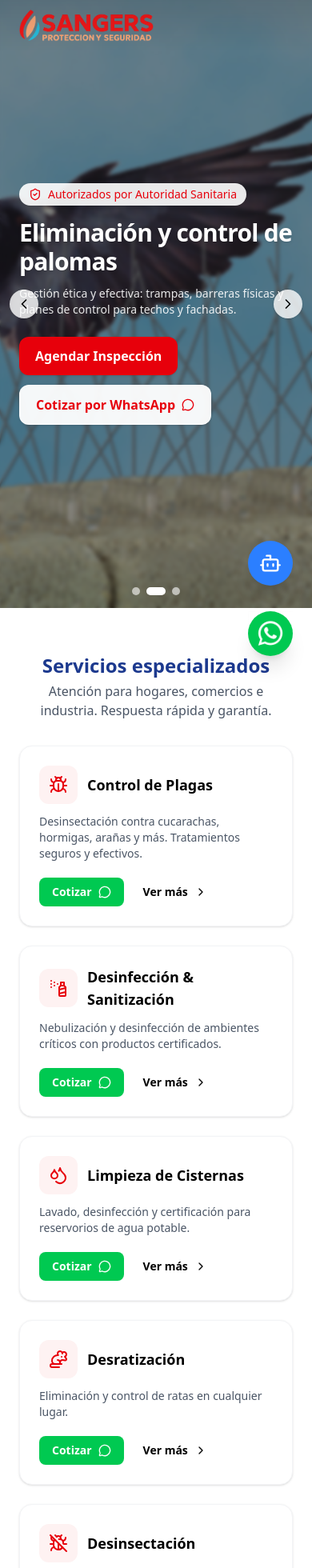
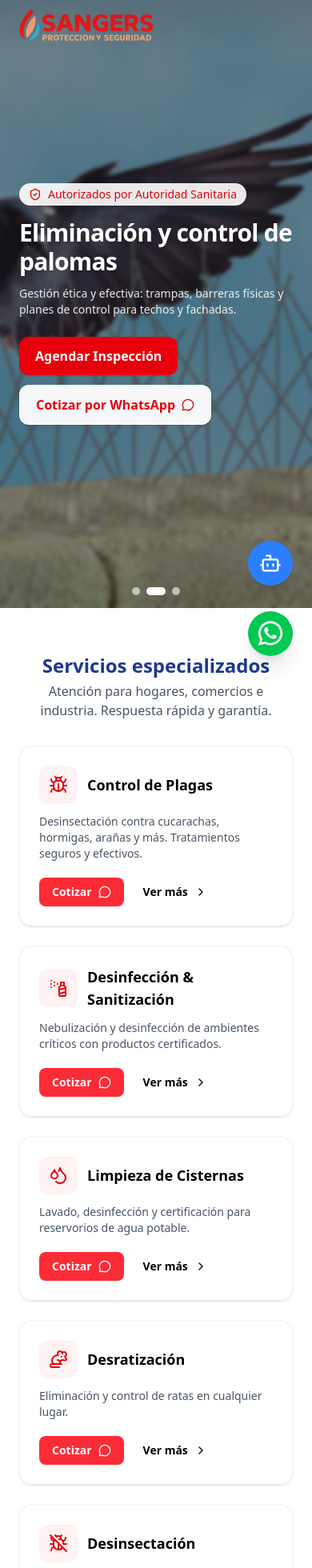
Before and after one commit to wizzsam/Maqueta-Sangers, a React (Vite) app: page / in a window 390 px wide. Shown: the top 1960 px of the page at 80% size. Built offline with nearby package versions, Linux system fonts and the light colour scheme.

Commit message:
cambios productos

```diff
--- a/src/pages/components/home/Hero.tsx
+++ b/src/pages/components/home/Hero.tsx
@@ -119,12 +119,6 @@ export default function Hero({ slides, waPhone, waMsg }: Props) {
         </div>
       </div>
 
-      <button onClick={prev} className="absolute left-3 top-1/2 -translate-y-1/2 rounded-full bg-white/80 hover:bg-white p-2 shadow">
-        <ChevronLeft className="size-5" />
-      </button>
-      <button onClick={next} className="absolute right-3 top-1/2 -translate-y-1/2 rounded-full bg-white/80 hover:bg-white p-2 shadow">
-        <ChevronRight className="size-5" />
-      </button>
 
       <div className="absolute bottom-4 left-1/2 -translate-x-1/2 flex gap-2">
         {slides.map((_, i) => (
--- a/src/pages/components/home/ProductCard.tsx
+++ b/src/pages/components/home/ProductCard.tsx
@@ -1,23 +1,23 @@
 import React from "react";
-import { Eye, ShoppingCart } from "lucide-react";
+import { Eye, MessageCircle } from "lucide-react";
 import type { Product } from "../../types/home";
 
 export default function ProductCard({ p }: { p: Product }) {
   return (
-    <div className="snap-start shrink-0 w-[85%] sm:w-[60%] md:w-[46%] lg:w-[32%] xl:w-[28%] bg-white rounded-2xl shadow border border-gray-100 overflow-hidden">
+    <div className="snap-start shrink-0 w-[85%] sm:w-[60%] md:w-[46%] lg:w-[32%] xl:w-[28%] bg-white rounded-2xl shadow border border-gray-100 overflow-hidden flex flex-col">
       <div className="h-44 md:h-52 overflow-hidden">
         <img src={p.image} alt={p.title} className="h-full w-full object-cover" />
       </div>
-      <div className="p-5">
+      <div className="p-5 flex flex-col grow">
         <h3 className="text-base md:text-lg font-semibold text-blue-900">{p.title}</h3>
         <p className="mt-2 text-sm text-gray-600 line-clamp-3">{p.description}</p>
         {p.price && <p className="mt-2 font-semibold text-gray-800">{p.price}</p>}
-        <div className="mt-4 flex gap-2">
-          <a href={p.href ?? "#"} className="inline-flex items-center gap-2 rounded-lg px-4 py-2 text-sm font-semibold border hover:bg-gray-50">
+        <div className="mt-auto pt-4 flex gap-2">
+          <a href="/productos" className="inline-flex items-center gap-2 rounded-lg px-4 py-2 text-sm font-semibold border hover:bg-gray-50">
             Ver más <Eye className="size-4" />
           </a>
           <a href="/productos" className="inline-flex items-center gap-2 rounded-lg bg-red-600 text-white px-4 py-2 text-sm font-semibold hover:bg-red-700">
-            Comprar <ShoppingCart className="size-4" />
+            Cotizar <MessageCircle className="size-4" />
           </a>
         </div>
       </div>
--- a/src/pages/components/home/SecciónServicios.tsx
+++ b/src/pages/components/home/SecciónServicios.tsx
@@ -23,7 +23,7 @@ export default function ServicesSection() {
           <div className="mt-5 flex flex-wrap gap-2">
             <a href={`https://wa.me/${WHATSAPP_PHONE}?text=${encodeURIComponent("Quiero cotizar Control de Plagas.")}`}
                target="_blank" rel="noreferrer"
-               className="inline-flex items-center gap-2 rounded-lg bg-green-500 text-white px-4 py-2 text-sm font-semibold hover:bg-green-700">
+               className="inline-flex items-center gap-2 rounded-lg bg-red-500 text-white px-4 py-2 text-sm font-semibold hover:bg-red-700">
               Cotizar <MessageCircle className="size-4" />
             </a>
 
@@ -45,7 +45,7 @@ export default function ServicesSection() {
           <div className="mt-5 flex flex-wrap gap-2">
             <a href={`https://wa.me/${WHATSAPP_PHONE}?text=${encodeURIComponent("Quiero cotizar Desinfección & Sanitización.")}`}
                target="_blank" rel="noreferrer"
-               className="inline-flex items-center gap-2 rounded-lg bg-green-500 text-white px-4 py-2 text-sm font-semibold hover:bg-green-700">
+               className="inline-flex items-center gap-2 rounded-lg bg-red-500 text-white px-4 py-2 text-sm font-semibold hover:bg-red-700">
               Cotizar <MessageCircle className="size-4" />
             </a>
 
@@ -67,7 +67,7 @@ export default function ServicesSection() {
           <div className="mt-5 flex flex-wrap gap-2">
             <a href={`https://wa.me/${WHATSAPP_PHONE}?text=${encodeURIComponent("Quiero cotizar Limpieza de Cisternas.")}`}
                target="_blank" rel="noreferrer"
-               className="inline-flex items-center gap-2 rounded-lg bg-green-500 text-white px-4 py-2 text-sm font-semibold hover:bg-green-700">
+               className="inline-flex items-center gap-2 rounded-lg bg-red-500 text-white px-4 py-2 text-sm font-semibold hover:bg-red-700">
               Cotizar <MessageCircle className="size-4" />
             </a>
 
@@ -87,7 +87,7 @@ export default function ServicesSection() {
           <div className="mt-5 flex flex-wrap gap-2">
             <a href={`https://wa.me/${WHATSAPP_PHONE}?text=${encodeURIComponent("Quiero cotizar Desratización.")}`}
                target="_blank" rel="noreferrer"
-               className="inline-flex items-center gap-2 rounded-lg bg-green-500 text-white px-4 py-2 text-sm font-semibold hover:bg-green-700">
+               className="inline-flex items-center gap-2 rounded-lg bg-red-500 text-white px-4 py-2 text-sm font-semibold hover:bg-red-700">
               Cotizar <MessageCircle className="size-4" />
             </a>
 
@@ -107,7 +107,7 @@ export default function ServicesSection() {
           <div className="mt-5 flex flex-wrap gap-2">
             <a href={`https://wa.me/${WHATSAPP_PHONE}?text=${encodeURIComponent("Quiero cotizar Desinsectación.")}`}
                target="_blank" rel="noreferrer"
-               className="inline-flex items-center gap-2 rounded-lg bg-green-500 text-white px-4 py-2 text-sm font-semibold hover:bg-green-700">
+               className="inline-flex items-center gap-2 rounded-lg bg-red-500 text-white px-4 py-2 text-sm font-semibold hover:bg-red-700">
               Cotizar <MessageCircle className="size-4" />
             </a>
             <button className="inline-flex items-center gap-2 rounded-lg px-4 py-2 text-sm font-semibold hover:underline">
@@ -126,7 +126,7 @@ export default function ServicesSection() {
           <div className="mt-5 flex flex-wrap gap-2">
             <a href={`https://wa.me/${WHATSAPP_PHONE}?text=${encodeURIComponent("Quiero cotizar Control de palomas.")}`}
                target="_blank" rel="noreferrer"
-               className="inline-flex items-center gap-2 rounded-lg bg-green-500 text-white px-4 py-2 text-sm font-semibold hover:bg-green-700">
+               className="inline-flex items-center gap-2 rounded-lg bg-red-500 text-white px-4 py-2 text-sm font-semibold hover:bg-red-700">
               Cotizar <MessageCircle className="size-4" />
             </a>
 
--- a/src/pages/components/productos/ProductDetail.tsx
+++ b/src/pages/components/productos/ProductDetail.tsx
@@ -10,6 +10,7 @@ import {
   ChevronRight,
 } from "lucide-react";
 import { PRODUCTS } from "./ProductsCatalog";
+import FichaTecnicaRaticida from "../../../assets/docs/Ficha_Tecnica_Raticida_Agrochem.pdf";
 
 // Define the Product type locally based on the structure of PRODUCTS items
 type Product = {
@@ -54,7 +55,7 @@ const PRODUCT_EXTRA: Record<string, ProductExtra> = {
       "Marcar y registrar los puntos de aplicación.",
       "Revisar las estaciones cada 2–3 días y reponer si es necesario.",
     ],
-    pdfUrl: "/docs/raticida-agrochem-ficha-tecnica.pdf",
+    pdfUrl: FichaTecnicaRaticida,
   },
   "paloma-2": {
     longDescription:
@@ -73,7 +74,7 @@ const PRODUCT_EXTRA: Record<string, ProductExtra> = {
       "Colocar cebo atractivo (granos, maíz, etc.).",
       "Verificar diariamente y coordinar el retiro con personal autorizado.",
     ],
-    pdfUrl: "/docs/trampa-palomas-ficha-tecnica.pdf",
+    pdfUrl: FichaTecnicaRaticida,
   },
   // Puedes añadir extras para el resto de IDs ("gel-3", "trampa-4", etc.)
 };
@@ -236,19 +237,11 @@ export default function ProductDetail() {
                   Consultar por WhatsApp
                 </a>
 
-                <a
-                  href="tel:+51999999999"
-                  className="inline-flex w-full items-center justify-center gap-2 rounded-xl border border-orange-500 bg-orange-50 px-4 py-2.5 text-sm font-semibold text-orange-700 hover:bg-orange-100 focus:outline-none focus:ring-2 focus:ring-orange-500/70"
-                >
-                  <Phone className="size-4" />
-                  Llamar a Sangers
-                </a>
 
                 {extra?.pdfUrl && (
                   <a
                     href={extra.pdfUrl}
-                    target="_blank"
-                    rel="noreferrer"
+                    download
                     className="inline-flex w-full items-center justify-center gap-2 rounded-xl border border-slate-200 bg-white px-4 py-2.5 text-sm font-semibold text-slate-700 hover:bg-slate-50 focus:outline-none focus:ring-2 focus:ring-slate-300/70"
                   >
                     <Download className="size-4" />
```
Also changed, not shown: 1 other file (tests, documents, lock files or other folders).
